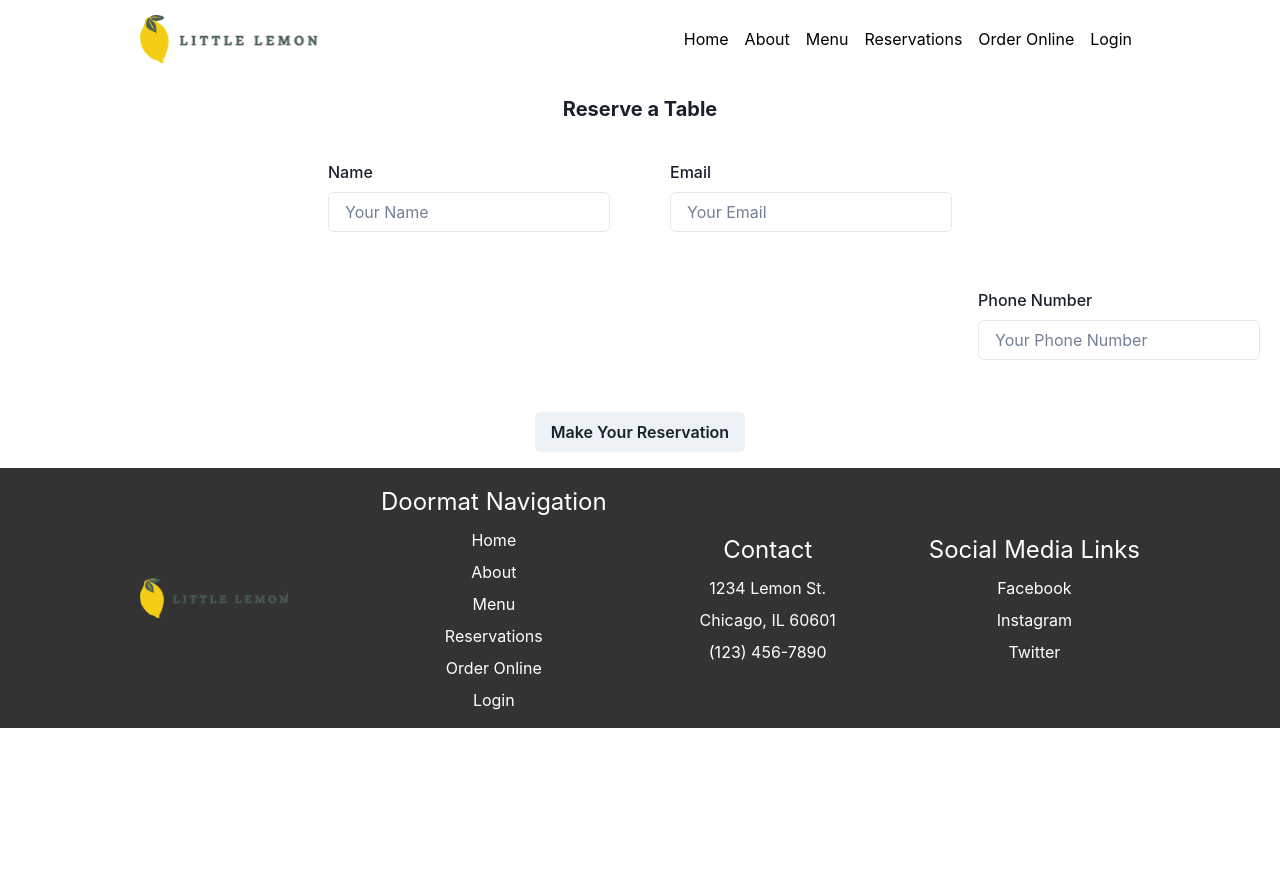
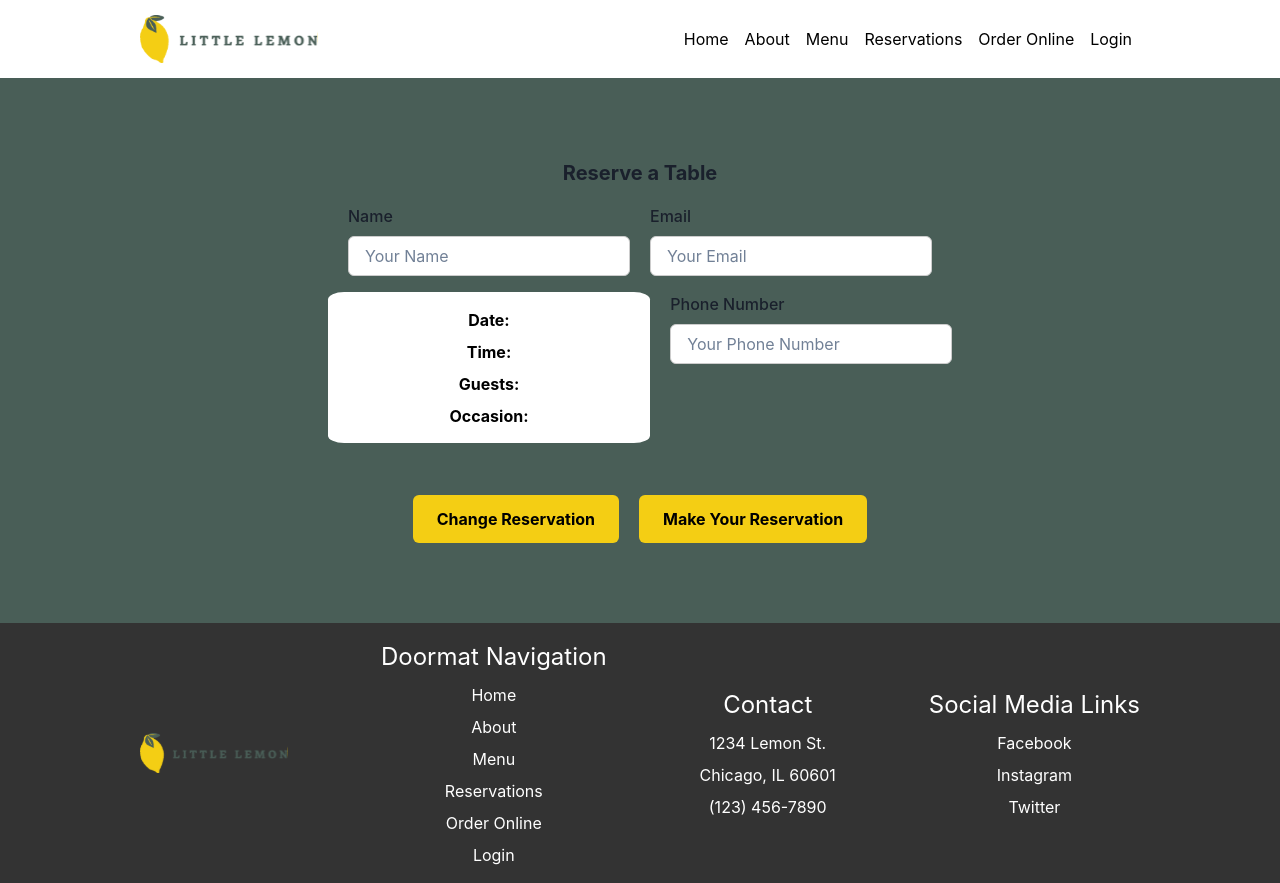
Before and after one commit to mflavel/react-Capstone, a React (Create React App) app in the folder little-lemon/: page /bookingform in a window 1280 px wide. Before the commit the page ends 800 px from the top, so only its background shows below. Built offline with nearby package versions, Linux system fonts and the light colour scheme.

Commit message:
eddited readme file

```diff
--- a/little-lemon/src/Css/bookingForm.css
+++ b/little-lemon/src/Css/bookingForm.css
@@ -12,16 +12,11 @@
   border-radius: 6px;
 }
 
-
-
-
 .booking .chakra-form__label {
   font-size: 18px !important;
   font-weight: 600; /* slightly bold */
   color: #ffffff; /* optional */
 }
-
-
 
 
 /* Each field’s container */
@@ -101,22 +96,10 @@
 /* Imported row: position date/guests and time/occasion at quarter points */
 .form-row.imported-row {
   align-items: flex-start; /* allow booking-info grid to align properly */
-  /* keep imported row spaced (booking-info + phone) across the row
-     so the special 33% positioning for booking-info continues to work */
   justify-content: space-between;
 }
 
-.booking-info {
-  /* Position the two columns so their approximate centers sit at 33% and 67%
-     from the left. We make the block 34% wide and offset it 33% from the left
-     so the left edge is at 33% and the right edge is at ~67% of the container. */
-  width: 34%;
-  margin-left: 33%;
-  display: grid;
-  grid-template-columns: 1fr 1fr; /* left column (date/guests), right column (time/occasion) */
-  gap: 0.25rem 1rem;
-  color: #ffffff; /* ensure visible on dark background */
-}
+/* Removed duplicate .booking-info rule as it's now combined below */
 
 .booking-info p { margin: 0.15rem 0; }
 
@@ -163,3 +146,75 @@
   width: 200px; /* override the .form-group input width */
   height: 70px;
 }
+
+
+
+/*Booking Form Page Edits*/
+.booking-container {
+  background-color: #495e57;
+  padding: 5%;
+}
+
+.booking-info {
+  font-size: 16px;
+  color: #000;
+  background-color: #ffffff;
+  padding: 1%;
+  width: 28%;
+  /* Grid layout to ensure two proper columns */
+  display: flex;
+  flex-direction: column; /* stack rows vertically */
+  align-items: center;
+  border-radius: 5%;
+}
+
+.booking-info p {
+  padding: 0.1rem;
+}
+
+
+.form-booking-row {
+  display: flex;
+  gap: 20px;
+  /* center the pair of inputs as a group */
+  justify-content: center;
+  width: 100%;
+}
+
+.booking-container input,
+.booking-container select{
+  background-color: #ffffff !important; /* white background */
+  color: #000; /* black text */
+  border: 1px solid #ccc;
+  border-radius: 6px;
+}
+
+.button-group {
+  display: flex;
+  justify-content: center;
+  gap: 20px;
+  margin-top: 20px;
+  width: 100%;
+}
+
+.reserve-button {
+  background-color: #f4ce14;
+  color: black;
+  font-weight: bold;
+  padding: 12px 24px;
+  border: none;
+  border-radius: 6px;
+  cursor: pointer;
+  font-size: 16px;
+  transition: background-color 0.2s;
+}
+
+.reserve-button:hover {
+  background-color: #e5bf13;
+}
+
+.booking-group {
+  display: flex;
+  gap: 10px;
+  flex-direction: row;
+}
--- a/little-lemon/src/pages/BookingForm.js
+++ b/little-lemon/src/pages/BookingForm.js
@@ -59,14 +59,8 @@ const BookingForm = () => {
         setShowConfirm(false);
     };
 
-    const buttonStyle = {
-        backgroundColor: clicked ? '#495E57' : '#F4CE14',
-        color: 'black',
-        fontWeight: 'bold',
-        padding: '8px',
-        border: 'none',
-        borderRadius: '4px',
-        cursor: 'pointer'
+    const backReservation = () => {
+        navigate('/reservations');
     };
 
     return (
@@ -75,15 +69,14 @@ const BookingForm = () => {
             <h1 style={{ textAlign: 'center', margin: '1rem 0', fontSize: '20px' }}><b>Reserve a Table</b></h1>
             <form className="booking-page" onSubmit={formik.handleSubmit}>
                 {/* Row 1: Name + Email */}
-            <div className="form-row">
-            <div className="form-group">
+                <div className="form-booking-row">
+                    <div className="form-booking-group">
                         <FormLabel htmlFor="name">Name</FormLabel>
                         <Input
                             type="text"
                             id="name"
                             name="name"
                             placeholder="Your Name"
-
                             value={formik.values.name}
                             onChange={formik.handleChange}
                             onBlur={formik.handleBlur}
@@ -93,7 +86,7 @@ const BookingForm = () => {
                         )}
                     </div>
 
-            <div className="form-group">
+                    <div className="form-booking-group">
                         <FormLabel htmlFor="email">Email</FormLabel>
                         <Input
                             type="email"
@@ -111,15 +104,15 @@ const BookingForm = () => {
                 </div>
 
                 {/* Row 2: Imported data + phone number */}
-            <div className="form-row imported-row">
+                <div className="form-booking-row imported-row">
                     <div className="booking-info">
                         <p><strong>Date:</strong> {state?.date}</p>
                         <p><strong>Time:</strong> {state?.time}</p>
+                        <p><strong>Guests:</strong> {state?.guests}</p>
                         <p><strong>Occasion:</strong> {state?.occasion}</p>
-                <p><strong>Guests:</strong> {state?.guests}</p>
                     </div>
 
-                <div className="form-group phone-group">
+                    <div className="form-booking-group phone-group">
                         <FormLabel htmlFor="phone">Phone Number</FormLabel>
                         <Input
                             type="tel"
@@ -135,10 +128,12 @@ const BookingForm = () => {
                         )}
                     </div>
                 </div>
-
-            <Button type="submit" className="reserve-btn">
+                <div className="button-group">
+                    <button type="button" className="reserve-button" onClick={backReservation} >Change Reservation</button>
+                    <button type="submit" className="reserve-button" id="button_submit1">
                         Make Your Reservation
-            </Button>
+                    </button>
+                </div>
             </form>
 
             {/* conformation pop up */}
```
Also changed, not shown: 1 other file (tests, documents, lock files or other folders). Lines whose indentation alone changed are shown as unchanged.
